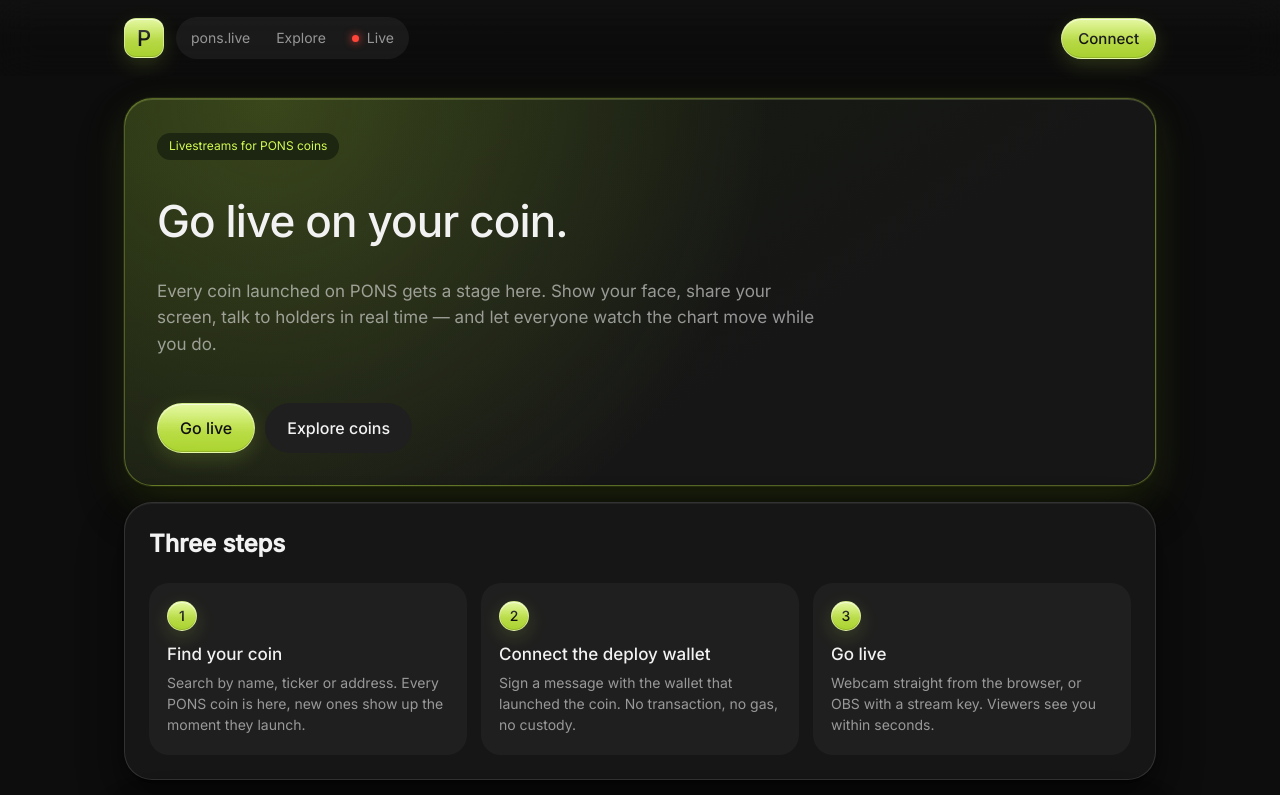
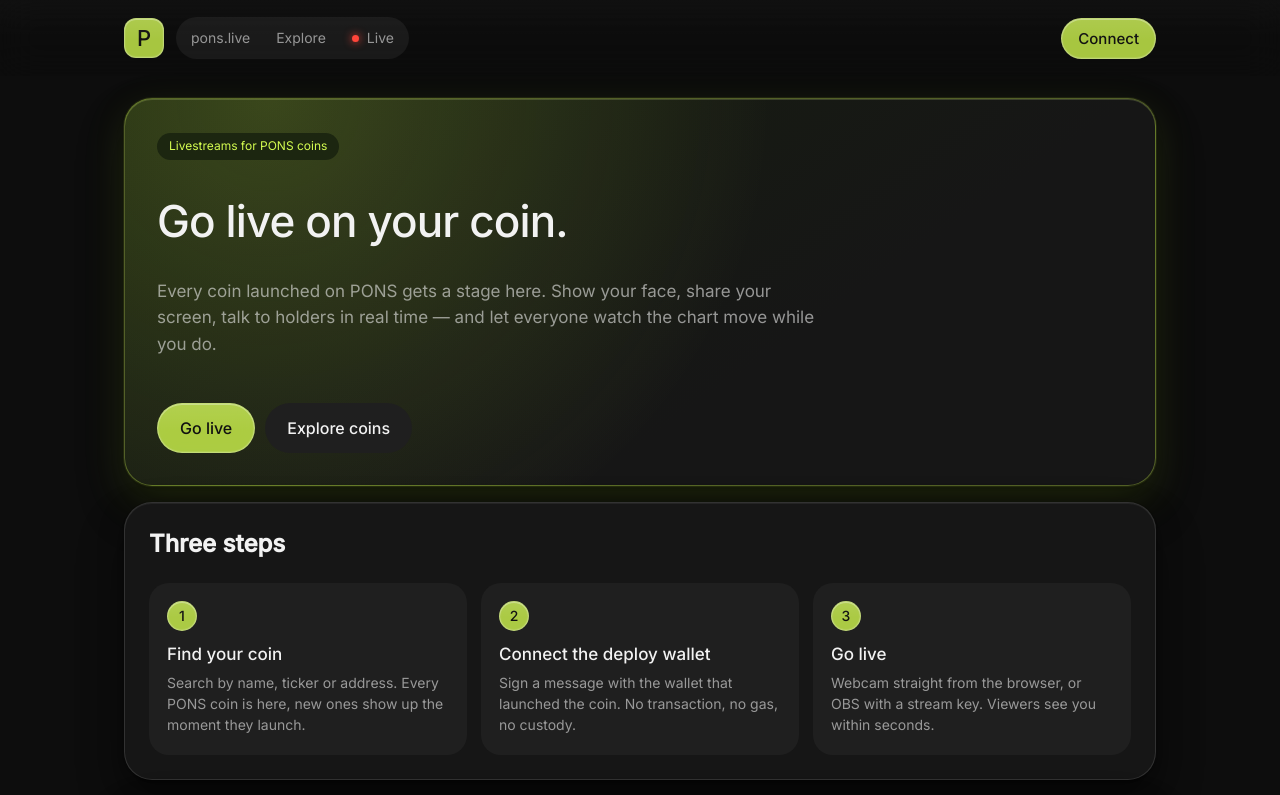
Before and after one commit to Maxx88xx/stream, a plain HTML site: page frontend/index.html in a window 1280 px wide. Shown: the top 795 px of the page. Drawn offline with Linux system fonts and the light colour scheme; no server answers; a script that the page names is missing.

Commit message:
Lime glass: flat PONS recipe (translucent tint, hairline rim, faint top highlight), no gloss/glow

```diff
--- a/frontend/index.html
+++ b/frontend/index.html
@@ -204,22 +204,22 @@
   .launch-card.is-skeleton .launch-card-logo { background:linear-gradient(90deg, #0d0d0d 25%, #1a1a1a 50%, #0d0d0d 75%); background-size:200% 100%; animation:shimmer 1.2s infinite; }
   .launch-card.is-skeleton strong, .launch-card.is-skeleton small { background:#1a1a1a; border-radius:6px; display:block; height:12px; width:60%; }
   @keyframes shimmer { from { background-position:200% 0; } to { background-position:-200% 0; } }
-  /* liquid-glass treatment for every lime element */
-  .nav-connect, .ui-btn-primary, .pbtn.primary, .trade-btn.pbtn, .token-info-links a.trade-btn, .launch-card-live-badge, .stream-action.ui-btn, .chat-card .chat-form button, .chat-lock.is-on, .about-num, .nav-logo-mark, .land-btn.ui-btn-primary, .cred-copy.is-lime {
-    background:linear-gradient(180deg, rgba(222,255,110,.95) 0%, rgba(212,252,80,.86) 55%, rgba(190,236,52,.88) 100%) !important;
+  /* liquid-glass treatment for every lime element — PONS's own glass recipe, tinted lime: flat, hairline rim, no gloss */
+  .nav-connect, .ui-btn-primary, .pbtn.primary, .trade-btn.pbtn, .token-info-links a.trade-btn, .launch-card-live-badge, .stream-action.ui-btn, .chat-card .chat-form button, .chat-lock.is-on, .about-num, .nav-logo-mark, .land-btn.ui-btn-primary {
+    background:rgba(212,252,80,.78) !important;
     color:#111 !important;
-    border:1px solid rgba(255,255,255,.42) !important;
-    box-shadow:inset 0 1px 0 rgba(255,255,255,.6), inset 0 -1px 0 rgba(0,0,0,.14), 0 6px 20px rgba(212,252,80,.16) !important;
-    -webkit-backdrop-filter:blur(14px) saturate(160%); backdrop-filter:blur(14px) saturate(160%);
-    position:relative; overflow:hidden; isolation:isolate;
+    border:1px solid rgba(255,255,255,.28) !important;
+    box-shadow:inset 0 1px 0 rgba(255,255,255,.32), inset 0 -1px 0 rgba(255,255,255,.08), inset 1px 0 2px -1px rgba(255,255,255,.2), inset -1px 0 2px -1px rgba(255,255,255,.2) !important;
+    -webkit-backdrop-filter:blur(10px) saturate(140%); backdrop-filter:blur(10px) saturate(140%);
+    position:relative; isolation:isolate; text-shadow:none;
   }
   .nav-connect::after, .ui-btn-primary::after, .pbtn.primary::after, .trade-btn::after, .launch-card-live-badge::after, .stream-action.ui-btn::after, .chat-card .chat-form button::after, .chat-lock.is-on::after, .about-num::after, .nav-logo-mark::after {
     content:""; position:absolute; inset:0; border-radius:inherit; pointer-events:none; z-index:0;
-    background:linear-gradient(to bottom, rgba(255,255,255,.38) 0%, rgba(255,255,255,.08) 42%, transparent 60%);
+    background:linear-gradient(rgba(255,255,255,.07) 0%, transparent 55%);
   }
   .nav-connect > *, .ui-btn-primary > *, .pbtn.primary > *, .launch-card-live-badge > * { position:relative; z-index:1; }
   .launch-card-live-badge::before { z-index:1; position:relative; }
-  .nav-connect:hover:not(:disabled), .ui-btn-primary:hover:not(:disabled), .pbtn.primary:hover, .trade-btn:hover { background:linear-gradient(180deg, rgba(232,255,140,.98) 0%, rgba(220,255,95,.9) 55%, rgba(200,244,64,.92) 100%) !important; }
+  .nav-connect:hover:not(:disabled), .ui-btn-primary:hover:not(:disabled), .pbtn.primary:hover, .trade-btn:hover { background:rgba(212,252,80,.9) !important; }
   /* go-live flow + player controls */
   .golive { display:grid; gap:6px; }
   .golive-head { display:flex; align-items:center; justify-content:space-between; margin-bottom:10px; }
```
